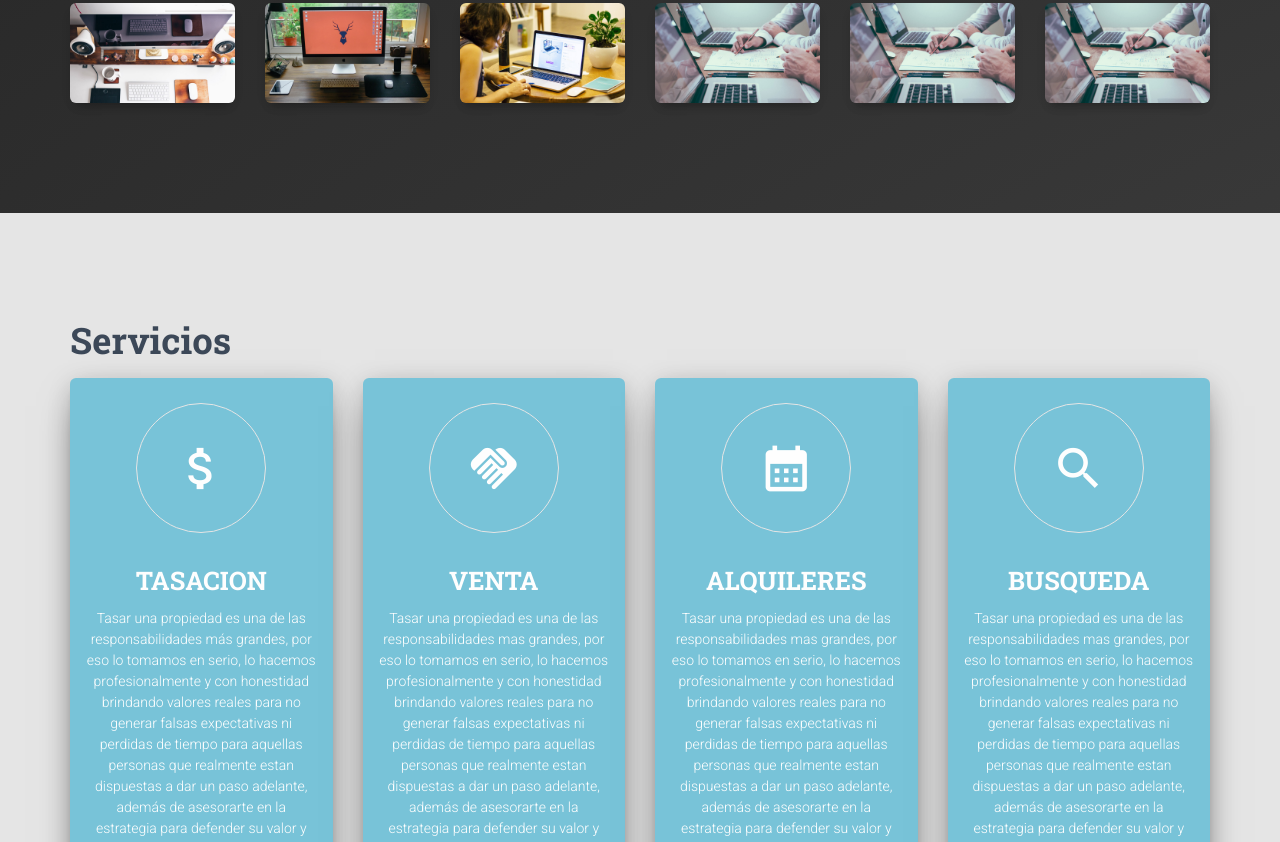
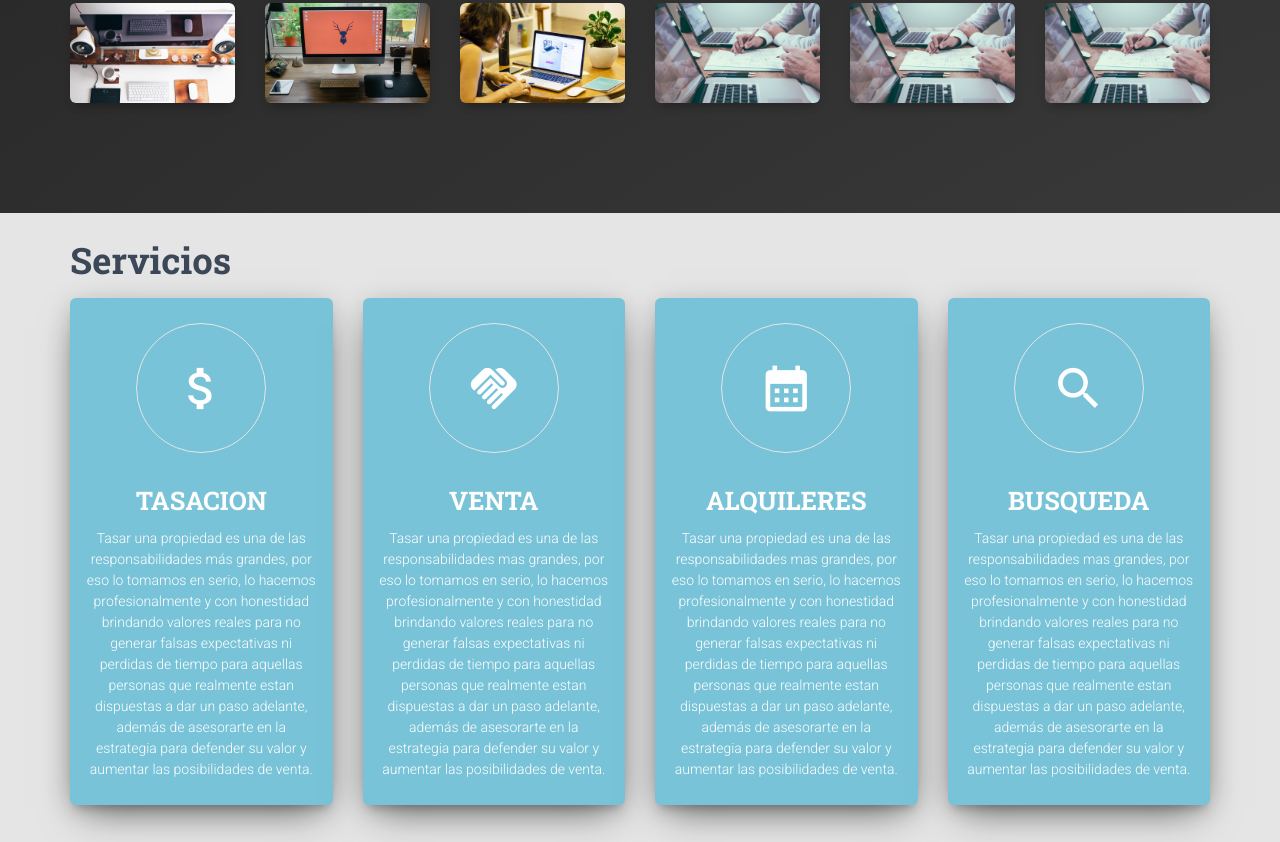
Before and after one commit to LucioLucz/martedi-test, a plain HTML site: page index.html in a window 1280 px wide. Shown: the part 1958-2800 px from the top of the page. Drawn offline with Linux system fonts and the light colour scheme; some packages are replaced by stand-ins of ours; a script that the page names is missing.

Commit message:
cambio en vh #contacto, #servicios

```diff
--- a/assets/css/estilosAdicionalesTEST.css
+++ b/assets/css/estilosAdicionalesTEST.css
@@ -102,7 +102,9 @@ div#pricing-4 .card{
 div#pricing-4 .card .icon .material-icons, div#pricing-4 .card .category, div#pricing-4 .card .card-title,div#pricing-4 .card .card-description{
     color: #fefefe;
 }
-
+div#pricing-4{
+    padding: 0px !important;
+}
 #hilera{
     max-height: 25vh;
 }
@@ -138,8 +140,11 @@ div#pricing-4 .card .icon .material-icons, div#pricing-4 .card .category, div#pr
     margin: 0px;
 }
 @media (min-width: 768px) {
-    #nosotros, #servicios, #contacto{
-        height: 100vh;
+    #nosotros, #contacto{
+        height: 100vh !important;
+    }
+    #servicios{
+        max-height: 80vh !important;
     }
 }
 @media (max-width: 480px) {
--- a/index.html
+++ b/index.html
@@ -115,8 +115,9 @@
     <!--         end carousel -->
 
     	<!--     *********    PROJECTS 1     *********      -->
-		<section id="nosotros">
+		<section >
 		<div class="projects-1" id="nosotros">
+		<!-- <div class="projects-1" id="nosotros"> -->
 			<!-- <div class="projects-1" id="nosotros"> -->
 
 				<div class="container" id="nosotrosContainer">
@@ -545,7 +546,6 @@
 						</div>
 					</div>
 
-
 				</div>
 			</div>
 		</section>
```
